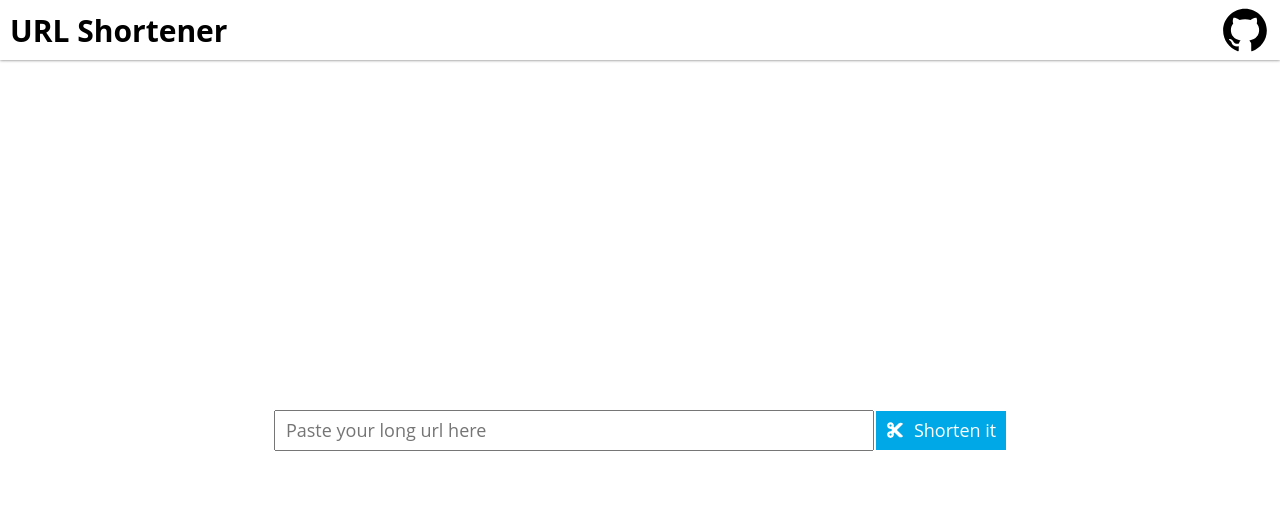
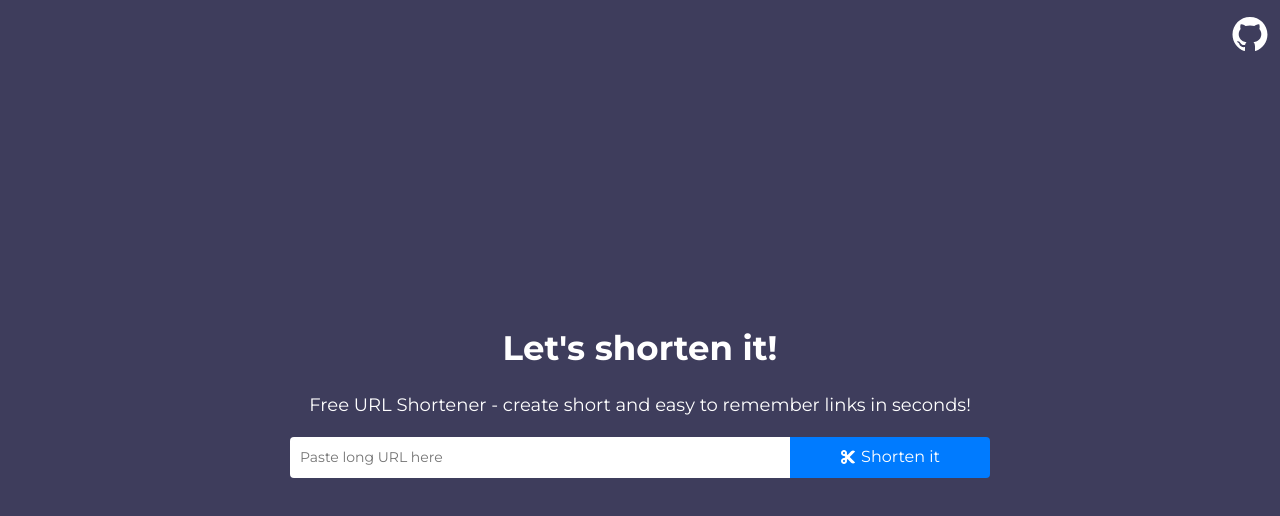
Before and after one commit to ealpizr/url-shortener, a Next.js app: page / in a window 1280 px wide. Shown: the top 516 px of the page. Built offline with nearby package versions, Linux system fonts and the light colour scheme.

Commit message:
feat: improve ui

```diff
--- a/pages/index.tsx
+++ b/pages/index.tsx
@@ -57,8 +57,7 @@ const Home = () => {
 
   return (
     <div className={styles.container}>
-      <nav className={styles.header}>
-        <h2 className={styles.title}>URL Shortener</h2>
+      <nav>
         <a
           href="https://github.com/ealpizr/url-shortener"
           className={styles["github-link"]}
@@ -66,31 +65,29 @@ const Home = () => {
           <AiFillGithub />
         </a>
       </nav>
-      <section className={styles.main}>
+      <h2>Let&apos;s shorten it!</h2>
+      <p>
+        Free URL Shortener - create short and easy to remember links in seconds!
+      </p>
+      <div className={styles["input-container"]}>
+        <input
+          placeholder="Paste long URL here"
+          onChange={handleUrlChange}
+          onKeyDown={handleKeyDown}
+          disabled={isBusy}
+        />
+
+        <button onClick={shortenUrl} disabled={isBusy}>
+          <FaCut />
+          <span>Shorten it</span>
+        </button>
+      </div>
+
       {error && (
         <MessageModal type="error">
           <p>{error}</p>
         </MessageModal>
       )}
-        <div className={styles["main-container"]}>
-          <input
-            className={styles.input}
-            type="text"
-            placeholder="Paste your long url here"
-            value={url}
-            onChange={handleUrlChange}
-            onKeyDown={handleKeyDown}
-            disabled={isBusy}
-          />
-          <button
-            className={styles.button}
-            onClick={shortenUrl}
-            disabled={isBusy}
-          >
-            <FaCut />
-            Shorten it
-          </button>
-        </div>
       {success && (
         <MessageModal type="success">
           <div
@@ -143,7 +140,6 @@ const Home = () => {
           </div>
         </MessageModal>
       )}
-      </section>
     </div>
   );
 };
--- a/styles/index.module.scss
+++ b/styles/index.module.scss
@@ -1,85 +1,108 @@
+@import url("https://fonts.googleapis.com/css2?family=Montserrat:wght@300;400;500;700&display=swap");
+
 .container {
+  font-family: "Montserrat", sans-serif;
   height: 100%;
   display: flex;
   flex-direction: column;
-}
+  gap: 1.8rem;
+  align-items: center;
+  justify-content: center;
+  color: white;
+  background-color: #3e3d5c;
+  position: relative;
 
-.header {
-  padding: 0.5rem 1rem;
-  display: flex;
-  flex-direction: row;
-  align-items: center;
-  justify-content: space-between;
-  box-shadow: 0 0 3px rgba(0, 0, 0, 0.6);
-}
+  nav {
+    display: flex;
+    align-items: center;
+    justify-content: flex-end;
+    padding: 1rem;
+    position: absolute;
+    top: 0;
+    left: 0;
+    width: 100%;
 
-.title {
-  font-size: 3rem;
-}
+    a {
+      color: white;
+      font-size: 4rem;
+      &:hover {
+        color: #4fa4ff;
+      }
+    }
+  }
 
-.github-link {
-  display: flex;
-  font-size: 5rem;
-  color: black;
+  h2 {
+    font-size: 3.4rem;
+  }
 
-  &:hover {
-    color: #00a8e8;
+  p {
+    font-size: 1.8rem;
+    text-align: center;
   }
 }
 
-.main {
-  flex: 1;
+.input-container {
+  overflow: hidden;
+  width: 100%;
+  max-width: 700px;
+  font-size: 1.4rem;
   display: flex;
-  flex-direction: column;
-  align-items: center;
-  justify-content: center;
-  gap: 1.5rem;
-}
 
-.main-container {
-  width: 100%;
-  display: flex;
-  align-items: center;
-  justify-content: center;
-  gap: 0.2rem;
-}
-
-.input {
-  font-size: 1.8rem;
-  outline: none;
-  padding: 0.5rem 1rem;
-  flex: 1;
-  max-width: 600px;
-}
-
-.button {
-  background-color: #00a8e8;
-  font-size: 1.8rem;
-  border: none;
-  padding: 0.6rem 1rem;
-  cursor: pointer;
-  display: flex;
-  align-items: center;
-  justify-content: center;
-  gap: 1rem;
-  color: white;
-
-  &:hover {
-    background-color: #00b7ff;
+  input {
+    border: none;
+    border-top-left-radius: 4px;
+    border-bottom-left-radius: 4px;
+    outline: none;
+    padding: 1rem;
+    flex: 3;
   }
 
-  &:disabled {
-    background-color: gray;
+  button {
+    font-size: 1.6rem;
+    flex: 1;
+    color: white;
+    background-color: #007bff;
+    border: none;
+    border-top-right-radius: 4px;
+    border-bottom-right-radius: 4px;
+    display: flex;
+    align-items: center;
+    justify-content: center;
+    gap: 0.5rem;
+    padding: 0 2rem;
+    cursor: pointer;
+
+    &:hover {
+      background-color: #218bfc;
+    }
+    &:disabled {
+      background-color: gray;
+    }
   }
 }
 
-@media only screen and (max-width: 600px) {
-  .main-container {
+@media only screen and (max-width: 700px) {
+  .container {
+    p {
+      font-size: 1.6rem;
+    }
+  }
+
+  .input-container {
     flex-direction: column;
-    gap: 1rem;
-  }
-  .input {
-    flex: 0;
+    gap: 2rem;
     width: 90%;
+    align-items: center;
+
+    button {
+      max-width: 300px;
+      padding: 1rem 3rem;
+      border-radius: 0;
+    }
+
+    input {
+      border-radius: 8px;
+      width: 100%;
+    }
   }
 }
--- a/styles/reset.scss
+++ b/styles/reset.scss
@@ -10,7 +10,7 @@ body {
 html,
 body,
 #__next {
-  height: 100%;
+  height: 100vh;
 }
 
 /* Box sizing rules */
```
Lines whose indentation alone changed are shown as unchanged.
